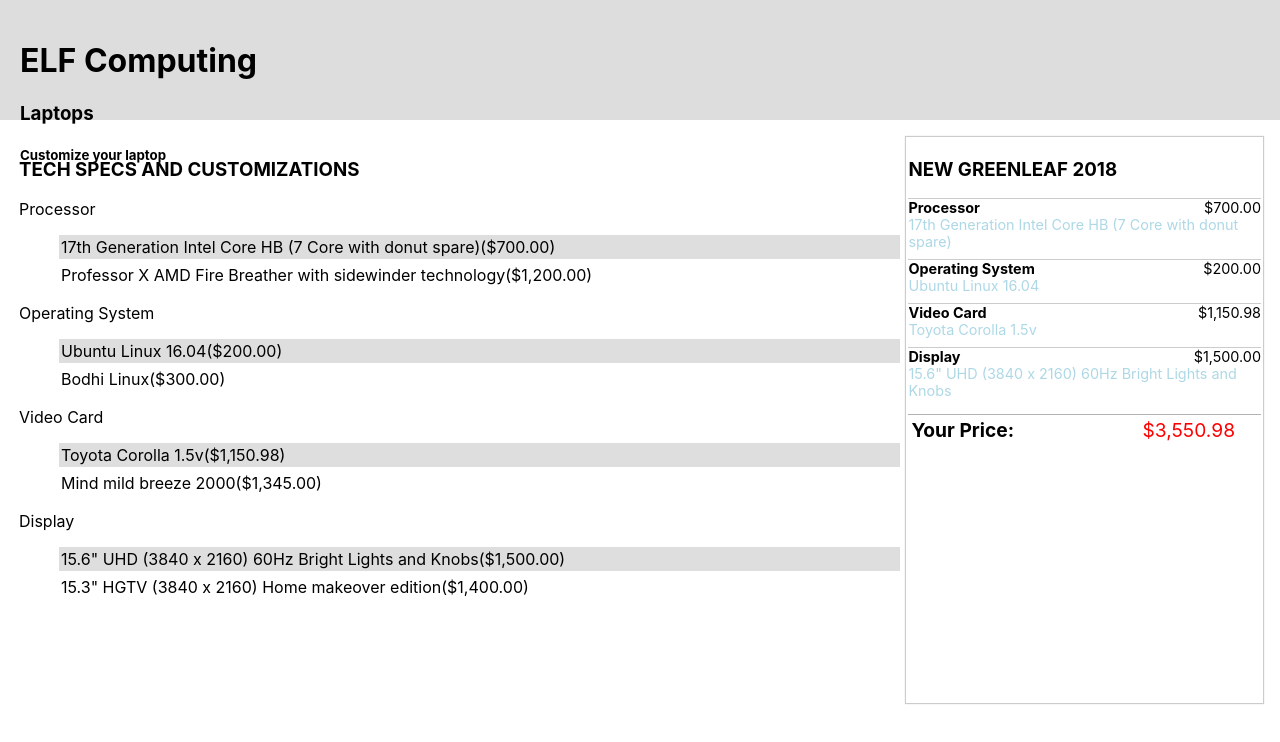
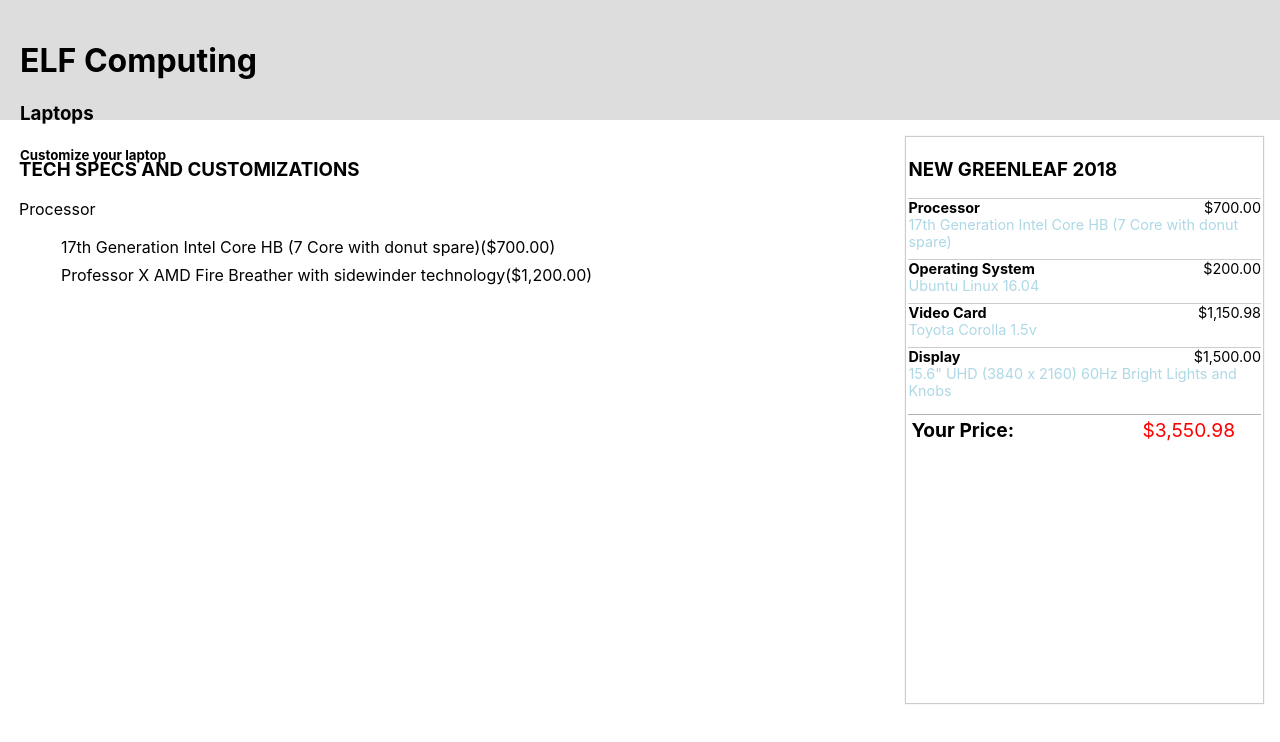
Before and after one commit to thinkful-ei-bee/joel-quonn-laptop-configuration, a React (Create React App) app: page / in a window 1280 px wide. Shown: the top 742 px of the page. Built offline with nearby package versions, Linux system fonts and the light colour scheme.

Commit message:
SpecsProcessor update

```diff
--- a/src/App.js
+++ b/src/App.js
@@ -73,12 +73,12 @@
         <main>
           <section className="main__form">
             <h3>TECH SPECS AND CUSTOMIZATIONS</h3>
-            {/* <SpecsProcessor
+            <SpecsProcessor
               processors={this.props.features.Processor}
               selected={this.state.selected.Processor}
-              handleUpdateProcessor={processor=>this.updateFeature(processor)}
-            /> */}
-            { features }
+              handleUpdateProcessor={(processor, value) => this.updateFeature(processor, value)}
+            />
+            {/* { features } */}
           </section>
           <section className="main__summary">
             {/* <h3>NEW GREENLEAF 2018</h3> */}
--- a/src/component/SpecsProcessor/SpecsProcessor.js
+++ b/src/component/SpecsProcessor/SpecsProcessor.js
@@ -5,20 +5,18 @@
   render() {
     console.log(this.props.processors)
 
-    const features = Object.keys(this.props.processors)
-      .map(key => {
     const processors = this.props.processors.map((processor, index) => {
 
       const selectedClass = processor.name === this.props.processors.name ? 'feature__selected' : '';
       const featureClass = 'feature__option ' + selectedClass;
 
-          console.log(selectedClass);
+      //console.log(selectedClass);
 
       return (
         <li key={index} className="feature__item">
           <div
             className={featureClass}
-                onClick={e => this.props.handleUpdateProcessor(key, processor)}
+            onClick={e => this.props.handleUpdateProcessor(0, processor)}
           >
             { processor.name }
             ({ new Intl.NumberFormat('en-US', { style: 'currency', currency: 'USD'})
@@ -28,24 +26,14 @@
       )
     });
 
-        return (
-          <>
-
-              { processors }
-
-          </>
-        )
-
-      });
-
-    console.log(features);
+    console.log(processors);
 
     return (
       <>
         <div className="feature">Processor</div>
         <div className="feature__name"></div>
         <ul className="feature__list">
-        { features }
+        { processors }
         </ul>
       </>
     )
```
Lines whose indentation alone changed are shown as unchanged.
